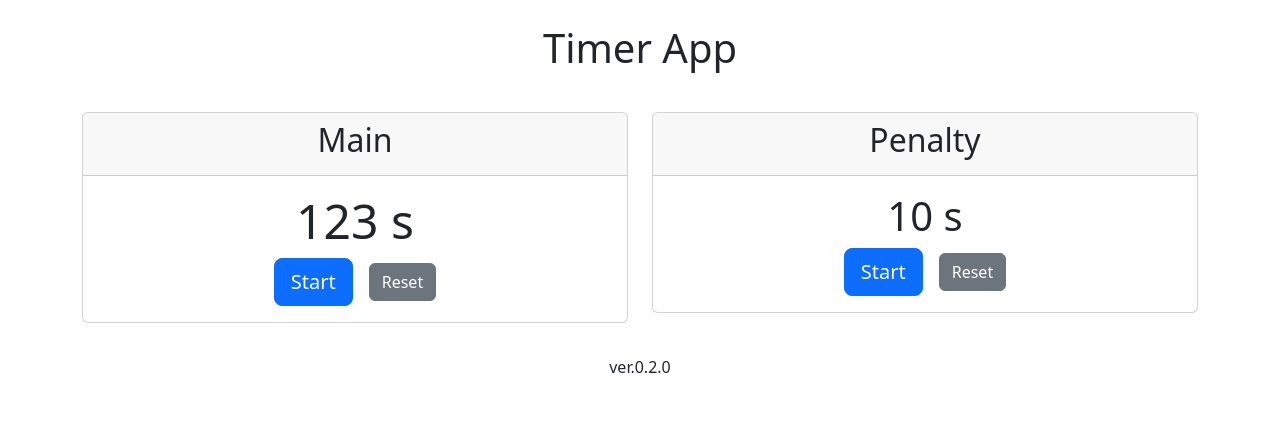
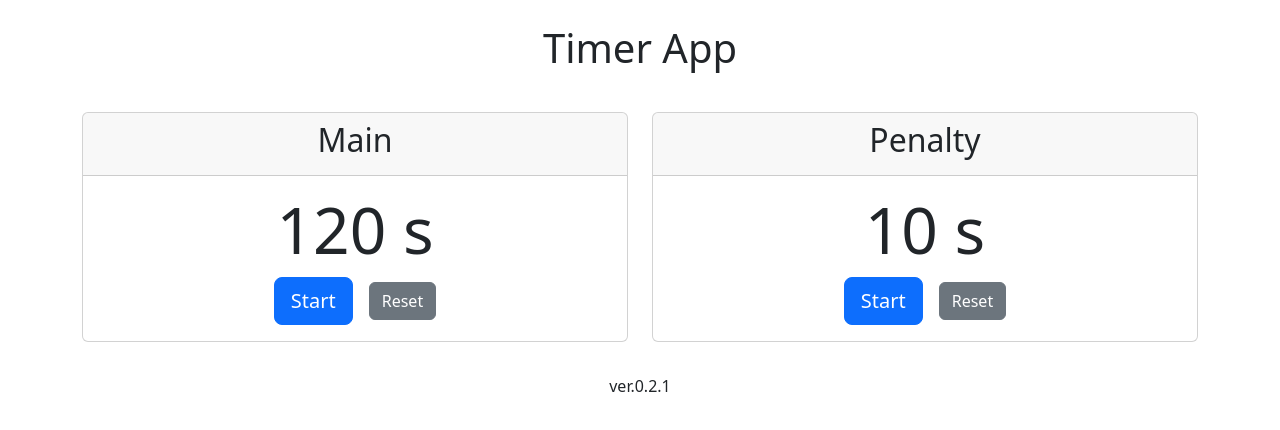
Before and after one commit to hirakero/robocar-timer, a React (Create React App) app: page / in a window 1280 px wide. Shown: the top 430 px of the page. Built offline with nearby package versions, Linux system fonts and the light colour scheme.

Commit message:
fix: Improve timing of beep sound and timer display

```diff
--- a/src/App.css
+++ b/src/App.css
@@ -1,5 +1,5 @@
 .fs-0 {
-    font-size: 3em;
+    font-size: 4em;
 }
 
 .double-size {
--- a/src/App.js
+++ b/src/App.js
@@ -5,26 +5,30 @@ import "./App.css";
 
 function App() {
   const BEEP_VOLUME = 1.0;
-  const MAIN_TIME = 60 * 2 + 3;
-  const PENALTY_TIME = 10;
+  const MAIN_DURATION = 60 * 2;
+  const MAIN_PREPARE_DURATION = 3;
+  const PENALTY_DURATION = 10;
+  const PENALTY_PREPARE_DURATION = 0;
   const MAIN_LOW_SOUND = { type: "sine", freq: 440, sec: 0.2, vol: BEEP_VOLUME };
   const MAIN_HIGH_SOUND = { type: "sine", freq: 880, sec: 1.0, vol: BEEP_VOLUME };
-  const MAIN_LOW_SOUND_TIMINGS = [123, 122, 121, 15, 10, 5, 4, 3, 2, 1];
+  const MAIN_LOW_SOUND_TIMINGS = [123, 122, 121, 15, 10, 9, 8, 7, 6, 5, 4, 3, 2, 1];
   const MAIN_HIGH_SOUND_TIMINGS = [120, 90, 60, 30, 0];
   const PENALTY_LOW_SOUND = { type: "square", freq: 329.6, sec: 0.1, vol: BEEP_VOLUME };
   const PENALTY_HIGH_SOUND = { type: "square", freq: 659.3, sec: 0.5,vol: BEEP_VOLUME };
-  const PENALTY_LOW_SOUND_TIMINGS = [10, 9, 8, 7, 6, 5, 4, 3, 2, 1];
+  const PENALTY_LOW_SOUND_TIMINGS = [9, 8, 7, 6, 5, 4, 3, 2, 1];
   const PENALTY_HIGH_SOUND_TIMINGS = [0];
 
   const mainTimer = useTimer(
-    MAIN_TIME,
+    MAIN_DURATION,
+    MAIN_PREPARE_DURATION,
     MAIN_LOW_SOUND_TIMINGS,
     MAIN_HIGH_SOUND_TIMINGS,
     MAIN_LOW_SOUND,
-    MAIN_HIGH_SOUND
+    MAIN_HIGH_SOUND,
   );
   const penaltyTimer = useTimer(
-    PENALTY_TIME,
+    PENALTY_DURATION,
+    PENALTY_PREPARE_DURATION,
     PENALTY_LOW_SOUND_TIMINGS,
     PENALTY_HIGH_SOUND_TIMINGS,
     PENALTY_LOW_SOUND,
@@ -62,6 +66,7 @@ function App() {
             onReset={mainTimer.reset}
             mainFontSize="fs-0"
             runningColor="bg-primary-subtle"
+            initialTime={MAIN_DURATION}
           />
         </div>
         <div className="col-12 col-md-6 mb-3">
@@ -73,13 +78,14 @@ function App() {
             isRunning={penaltyTimer.isRunning}
             onStartPause={handlePenaltyStartPause}
             onReset={penaltyTimer.reset}
-            mainFontSize="fs-1"
+            mainFontSize="fs-0"
             runningColor="bg-warning-subtle"
+            initialTime={PENALTY_DURATION}
           />
         </div>
       </main>
       <footer >
-        ver.0.2.0
+        ver.0.2.1
       </footer>
     </div>
   );
--- a/src/components/Timer.js
+++ b/src/components/Timer.js
@@ -1,6 +1,6 @@
 import { useEffect } from "react";
 
-function Timer({label, time, setTime, isRunning, onStartPause, onReset, mainFontSize, runningColor}) {
+function Timer({label, time, setTime, isRunning, onStartPause, onReset, mainFontSize, runningColor, initialTime}) {
     useEffect(() => {
         if (isRunning) {
             const timer = setInterval(() => {
@@ -18,7 +18,7 @@ function Timer({label, time, setTime, isRunning, onStartPause, onReset, mainFont
                 <h2 className="">{label}</h2>
             </div>
             <div className="card-body">
-                <h3 className={`card-text ${mainFontSize}`}>{time} s </h3>
+                <h3 className={`card-text ${mainFontSize}`}>{ initialTime < time ? initialTime : time} s </h3>
                 <button className="btn btn-primary btn-lg mx-2" onClick={onStartPause}>{isRunning ? "Pause" : "Start"}</button>
                 <button className="btn btn-secondary mx-2" onClick={onReset}>Reset</button>
             </div>
--- a/src/hooks/useTimer.js
+++ b/src/hooks/useTimer.js
@@ -1,8 +1,8 @@
 import { useState, useEffect } from 'react';
 import playSound from '../utils/playSound';
 
-const useTimer = (initialTime, lowSoundTimings, highSoundTimings, lowSound, highSound) => {
-    const [time, setTime] = useState(initialTime);
+const useTimer = (initialTime, prepareTime, lowSoundTimings, highSoundTimings, lowSound, highSound) => {
+    const [time, setTime] = useState(initialTime + prepareTime);
     const [isRunning, setIsRunning] = useState(false);
 
     // タイマーが0になったらリセット
@@ -28,7 +28,7 @@ const useTimer = (initialTime, lowSoundTimings, highSoundTimings, lowSound, high
     };
 
     const reset = () => {
-      setTime(initialTime);
+      setTime(initialTime + prepareTime);
       setIsRunning(false);
     };
 
```
